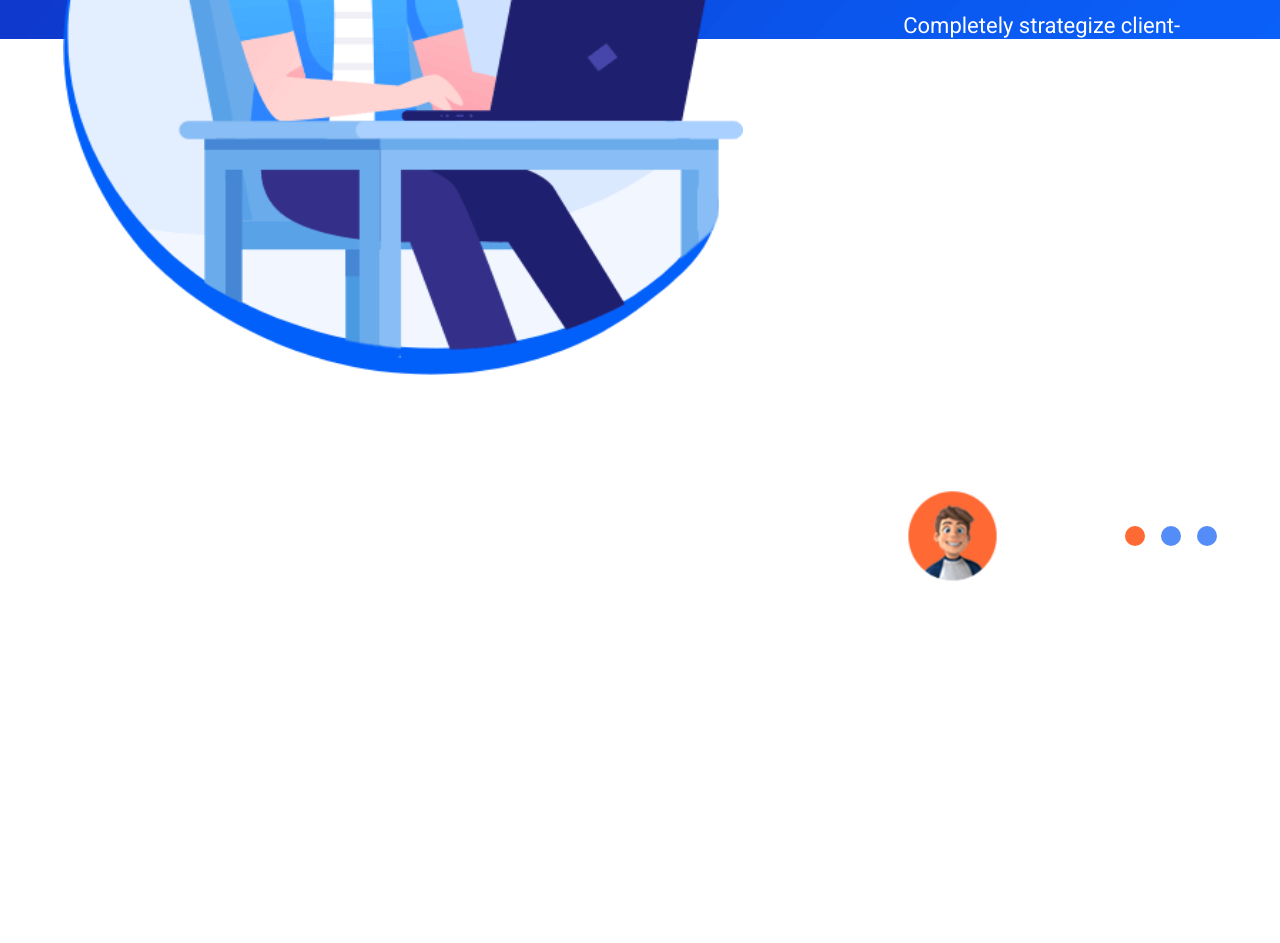
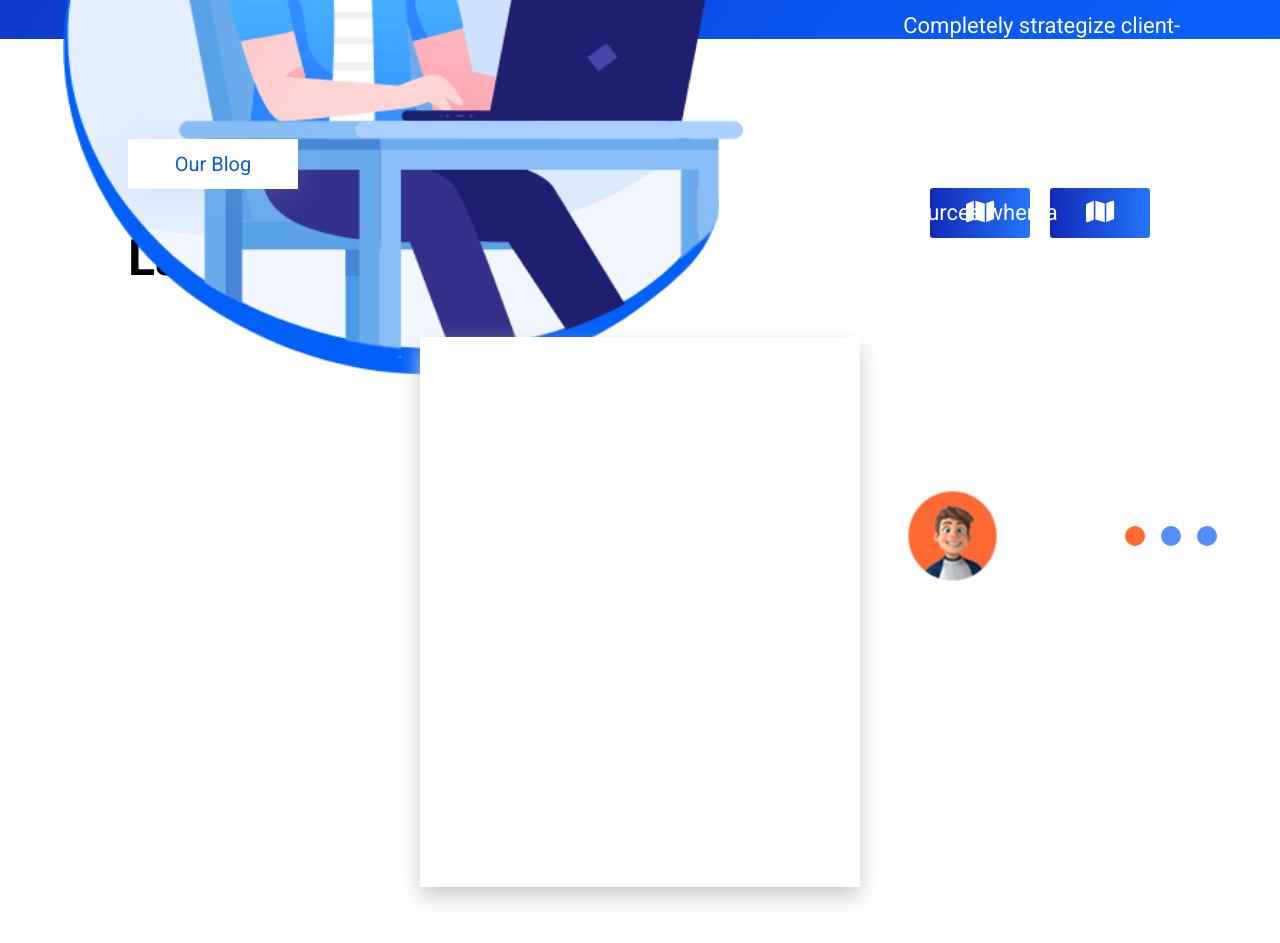
Before and after one commit to gyamficodes/tectspace, a Vue app: page / in a window 1280 px wide. Shown: the part 8940-9883 px from the top of the page. Before the commit the page ends 9544 px from the top, so only its background shows below. Built offline with nearby package versions, Linux system fonts and the light colour scheme; grey boxes are pictures that could not be loaded.

Commit message:
blog-section update

```diff
--- /dev/null
+++ b/src/assets/_BlogSection.scss
@@ -0,0 +1,75 @@
+.blog-background {
+  height: auto;
+  background: #fff;
+  padding-top: 100px;
+  padding-bottom: 100px;
+  .blog-top {
+    display: flex;
+    align-items: center;
+    justify-content: space-between;
+    margin-bottom: 50px;
+    .blog-top-content-a {
+      .box {
+        width: 170px;
+        height: 50px;
+        filter: drop-shadow(0px 5px 15px rgba(152, 179, 223, 0.2));
+        background-color: #ffffff;
+        display: flex;
+        align-items: center;
+        justify-content: center;
+        span {
+          letter-spacing: 0;
+          color: #0c5adb;
+          font-size: 20px;
+        }
+      }
+      h1 {
+        font-size: 50px;
+        color: #000;
+        margin-top: 40px;
+        span {
+          color: #0c5adb;
+        }
+      }
+    }
+    .blog-top-content-b {
+      .card-box {
+        display: flex;
+        align-items: center;
+        gap: 1em;
+        .cd {
+          background-image: linear-gradient(to left, #2475fc, #1129b9);
+          border-radius: 5px;
+          height: 50px;
+          width: 100px;
+          line-height: 50px;
+          color: #fff;
+          border: 2px solid #fff;
+          text-align: center;
+          font-size: 25px;
+          cursor: pointer;
+        }
+      }
+    }
+  }
+  .blog-down{
+    display: flex;
+    align-items: center;
+    justify-content: center;
+    .card-flex{
+        display: flex;
+        align-items: center;
+        gap: 2em;
+        .card{
+            width: 440px;
+            height: 550px;
+            background: #ffffff;
+            box-shadow: 0px 10px 20px #ccc;
+            position: relative;
+            // overflow: hidden;
+            transition: all 0.3s ease-in-out;
+
+        }
+    }
+  }
+}
--- a/src/assets/style.scss
+++ b/src/assets/style.scss
@@ -7,6 +7,7 @@
 @import'./callSection';
 @import'./portfolioSection';
 @import'./TestimonialSection';
+@import'./BlogSection';
 @import url('https://fonts.googleapis.com/css2?family=Roboto:wght@400;500;700;900&display=swap');
 
 *{
--- /dev/null
+++ b/src/components/BlogSection.vue
@@ -0,0 +1,50 @@
+<template>
+  <section class="blog-background">
+    <div class="container">
+      <div class="blog-top">
+        <div class="blog-top-content-a">
+          <div class="box"><span>Our Blog</span></div>
+          <h1>Latest from <span>Our Blog</span></h1>
+        </div>
+        <div class="blog-top-content-b">
+          <div class="card-box">
+            <div class="cd">
+              <span
+                ><font-awesome-icon class="myicon" icon="fa-solid fa-map"
+              /></span>
+            </div>
+            <div class="cd">
+              <span
+                ><font-awesome-icon class="myicon" icon="fa-solid fa-map"
+              /></span>
+            </div>
+          </div>
+        </div>
+      </div>
+      <div class="blog-down">
+        <div class="card-flex">
+            <div class="card">
+               <div class="back-image" style="background: url(../assets/image/blog1.png);"></div>
+                <div class="card-body"></div>
+            </div>
+        </div>
+      </div>
+    </div>
+  </section>
+</template>
+
+<script>
+export default {
+  name: "BlogSection",
+  data() {
+    return {};
+  },
+  methods: {},
+  computed: {},
+  mounted() {},
+  watch: {},
+};
+</script>
+<style lang="scss">
+@import "../assets/BlogSection";
+</style>
--- a/src/components/ServicePage.vue
+++ b/src/components/ServicePage.vue
@@ -109,7 +109,7 @@ export default {
           btnText: "learn more",
         },
         {
-          id: 1,
+          id: 2,
           serA: service5,
           title: "Branding",
           content: "Experience Maping and Developed",
@@ -117,7 +117,7 @@ export default {
           btnText: "learn more",
         },
         {
-          id: 1,
+          id: 3,
           serA: service6,
           title: "Market Strategy",
           content: "Content Marketing Strategy",
--- a/src/components/TestimonialPage.vue
+++ b/src/components/TestimonialPage.vue
@@ -50,6 +50,7 @@ import backg from "../assets/image/mybackground.png";
 import test from "../assets/image/test1.png";
 import pic from "../assets/image/people.png"
 
+
 export default {
   name: "TestimonialPage",
   data() {
--- a/src/views/HomeView.vue
+++ b/src/views/HomeView.vue
@@ -10,6 +10,7 @@
     <CallSection/>
     <PortfolioSection/>
     <TestimonialPage/>
+    <BlogSection/>
   </div>
 </template>
 
@@ -25,6 +26,7 @@ import BrandingPage from '@/components/BrandingPage.vue';
 import CallSection from '@/components/CallSection.vue';
 import PortfolioSection from '@/components/PortfolioSection.vue';
 import TestimonialPage from '@/components/TestimonialPage.vue';
+import BlogSection from '@/components/BlogSection.vue';
 
 export default {
   name: 'HomeView',
@@ -49,6 +51,8 @@ export default {
     PortfolioSection,
     // eslint-disable-next-line no-undef
     TestimonialPage,
+  // eslint-disable-next-line vue/no-unused-components
+  BlogSection
 
   },
   data() {},
```
Also changed, not shown: src/assets/image/blog1.png (added).
